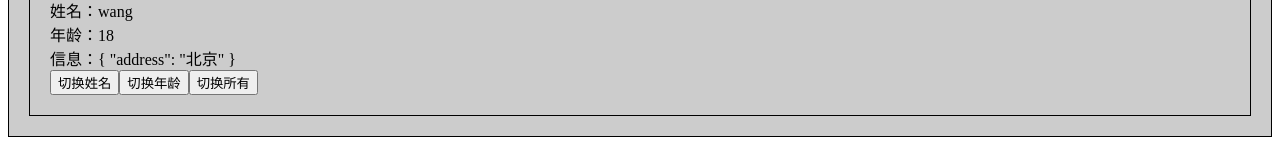
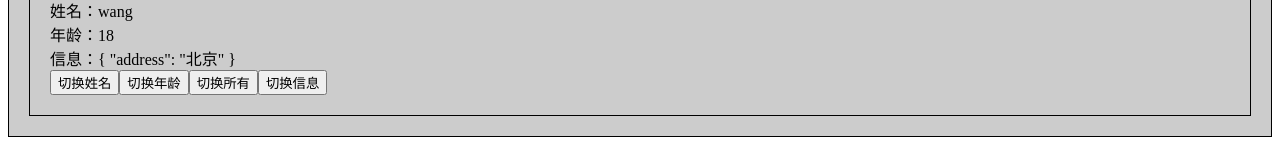
Before and after one commit to xiaodongxier/vue3_vite_ts_202401, a Vue app: page / in a window 1280 px wide. Shown: the part 1287-1429 px from the top of the page. Built offline with nearby package versions, Linux system fonts and the light colour scheme.

Commit message:
note-sync syncing

```diff
--- a/src/components/watch3.vue
+++ b/src/components/watch3.vue
@@ -1,6 +1,6 @@
 <!--
  * @Date: 2024-01-28 17:58:58
- * @LastEditTime: 2024-01-30 23:05:21
+ * @LastEditTime: 2024-01-30 23:06:48
  * @Author: wangyongjie
  * @Note:
 -->
@@ -17,6 +17,7 @@
     <button @click="handleName">切换姓名</button>
     <button @click="handleAge">切换年龄</button>
     <button @click="handleSum">切换所有</button>
+    <button @click="handleInfo">切换信息</button>
 
 
   </div>
@@ -49,6 +50,10 @@ function handleSum() {
   })
 }
 
+function handleInfo(){
+  sum.info.address = "上海"
+}
+
 // watch(()=> sum.name, (newVal, oldVal)=> {
 //   console.log("newVal", newVal);
 //   console.log("oldVal", oldVal);
```
